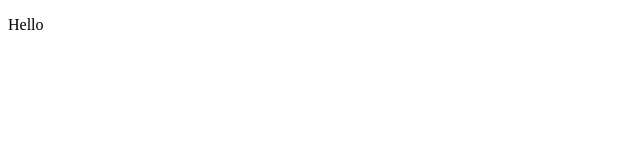
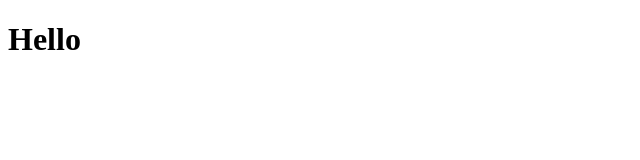
Before and after one commit to SeungseokKim/SeungseoKim.github.io, a plain HTML site: page index.html in a window 1280 px wide. Shown: the whole page, without its empty margins (0-640 px from the left). Drawn offline with Linux system fonts and the light colour scheme.

Commit message:
Update index.html
change Html

```diff
--- a/index.html
+++ b/index.html
@@ -7,6 +7,6 @@
 	<title>Doubleskim Portfolio</title>
 </head>
 <body>
-  <p>Hello</p>
+  <h1>Hello</h1>
 </body>
 </html>
```
